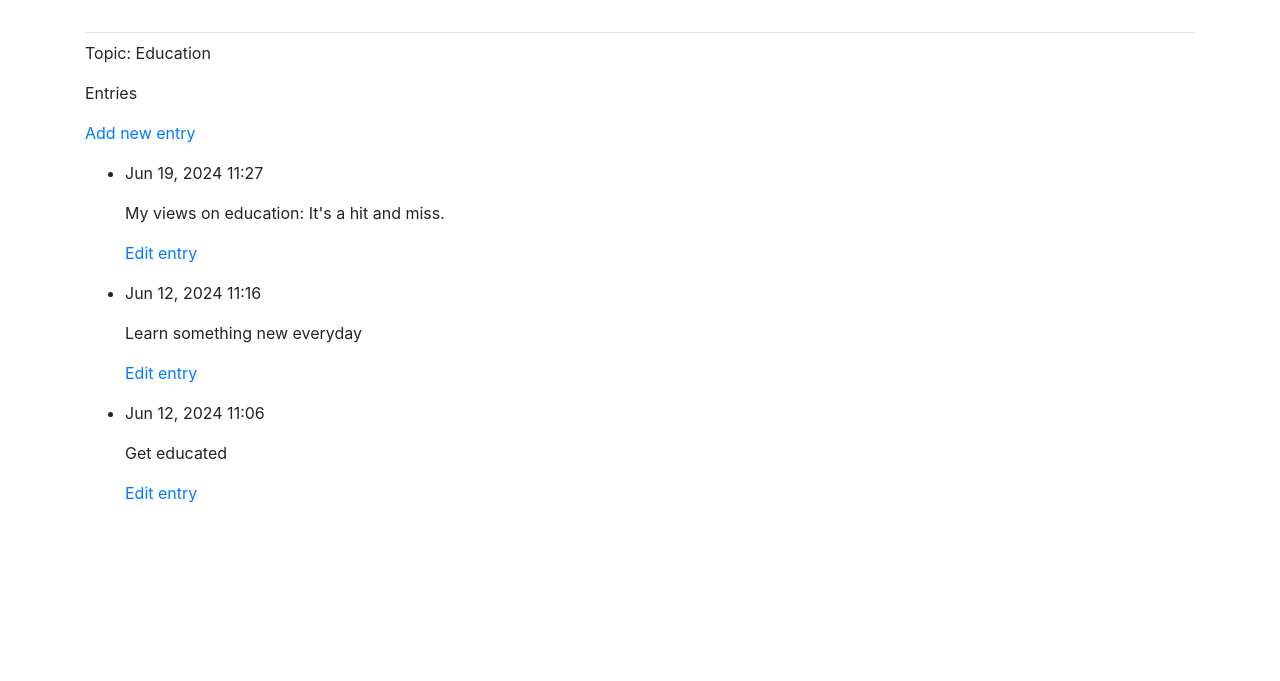
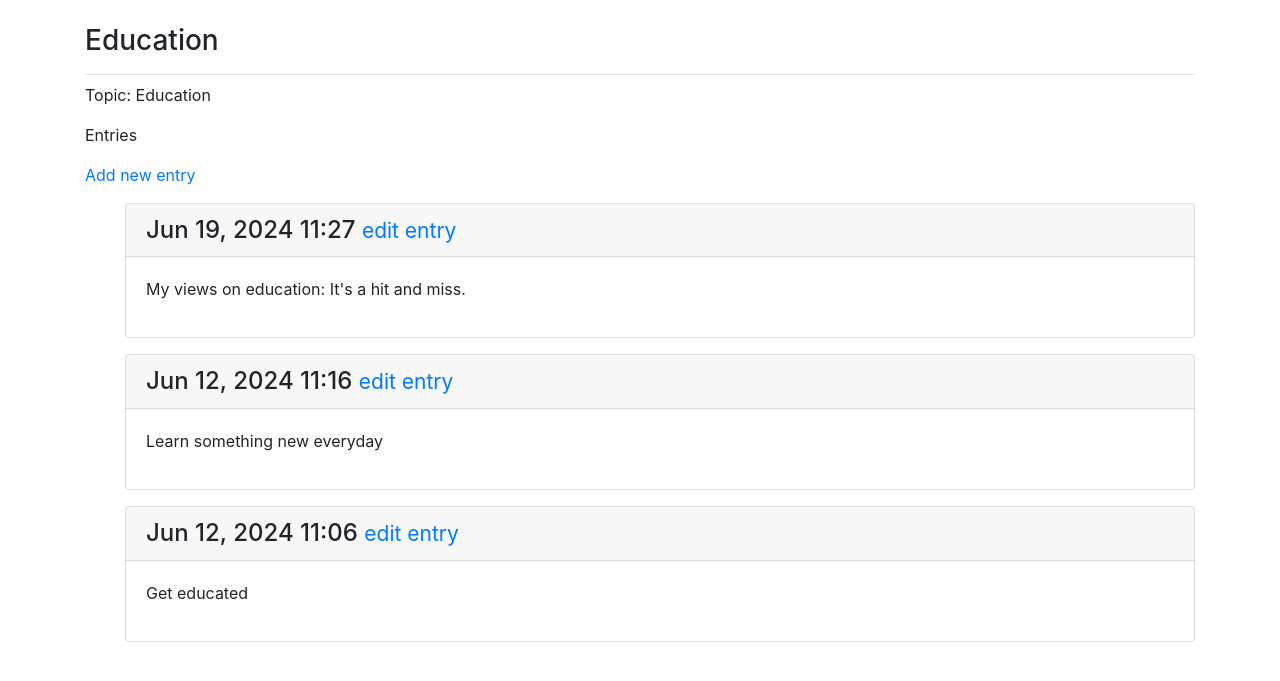
Before and after one commit to Boffin-626/keeptrack, a Django app: page /topics/1/ in a window 1280 px wide. Shown: the part 58-739 px from the top of the page. Run offline with Django 5.2, Linux system fonts and the light colour scheme; a user stored in the database is signed in; data comes from the database, SQL or seed files in the repository; some libraries are stand-ins or nearby versions.

Commit message:
modify: topic template

```diff
--- a/log/templates/log/topic.html
+++ b/log/templates/log/topic.html
@@ -1,4 +1,8 @@
 {% extends 'log/base.html' %}
+
+{% block page_header %}
+  <h3>{{ topic }}</h3>
+{% endblock page_header %}
 
 {% block page_content %}
   <p>Topic: {{ topic }}</p>
@@ -9,13 +13,16 @@
   </p>
   <ul>
     {% for entry in entries %}
-        <li>
-            <p>{{ entry.date_added | date:'M d, Y H:i' }}</p>
-            <p>{{ entry.text | linebreaks }}</p>
-            <p>
-              <a href="{% url 'log:edit_entry' entry.id %}">Edit entry</a>
-            </p>
-        </li>
+    <div class="card mb-3">
+      <h4 class="card-header">
+       {{ entry.date_added|date:'M d, Y H:i' }}
+       <small><a href="{% url 'log:edit_entry' entry.id %}">
+        edit entry</a></small>
+       </h4>
+       <div class="card-body">
+       {{ entry.text|linebreaks }}
+       </div>
+      </div>
     {% empty %}
         <li>No entries yet</li>
     {% endfor %}
```
